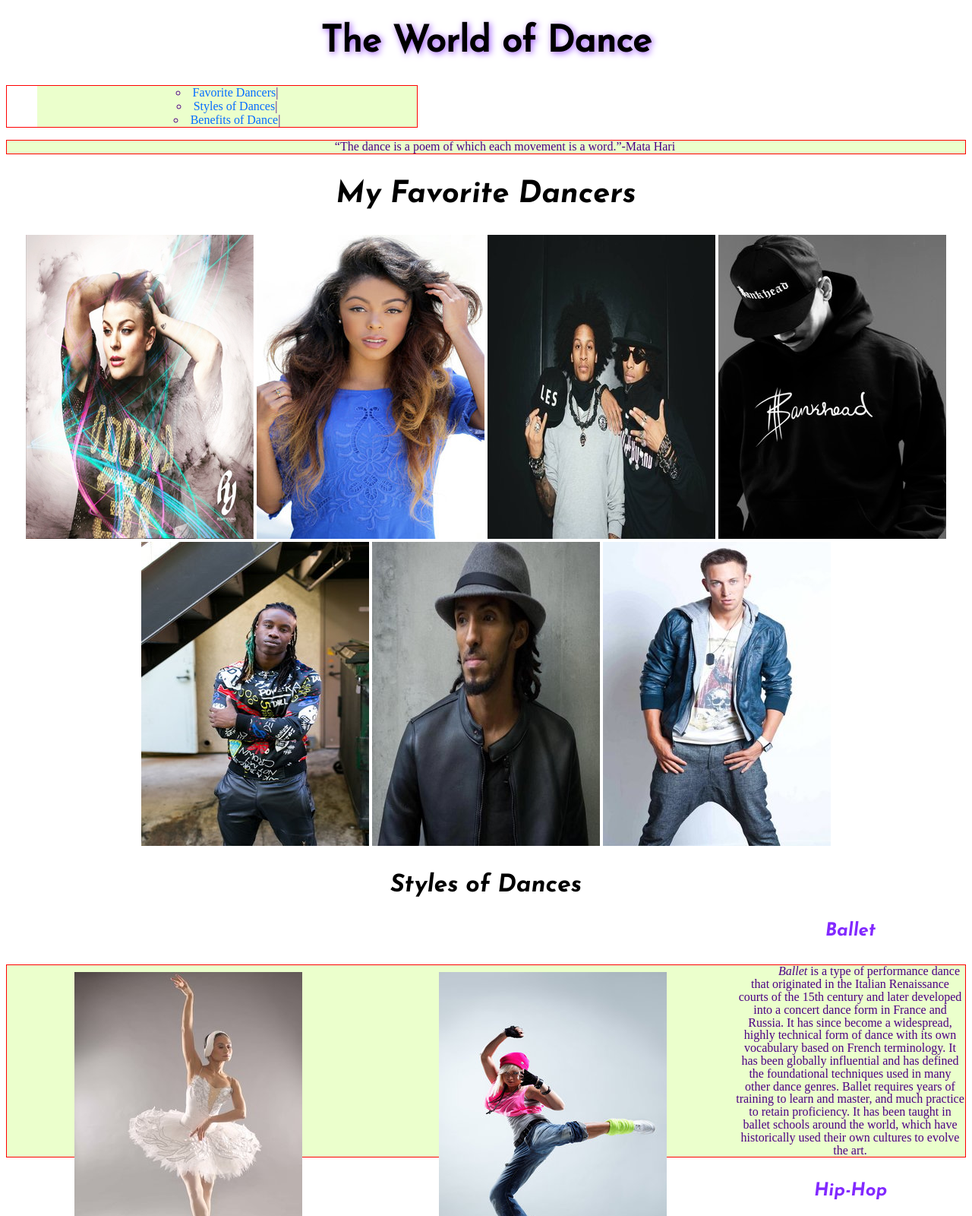
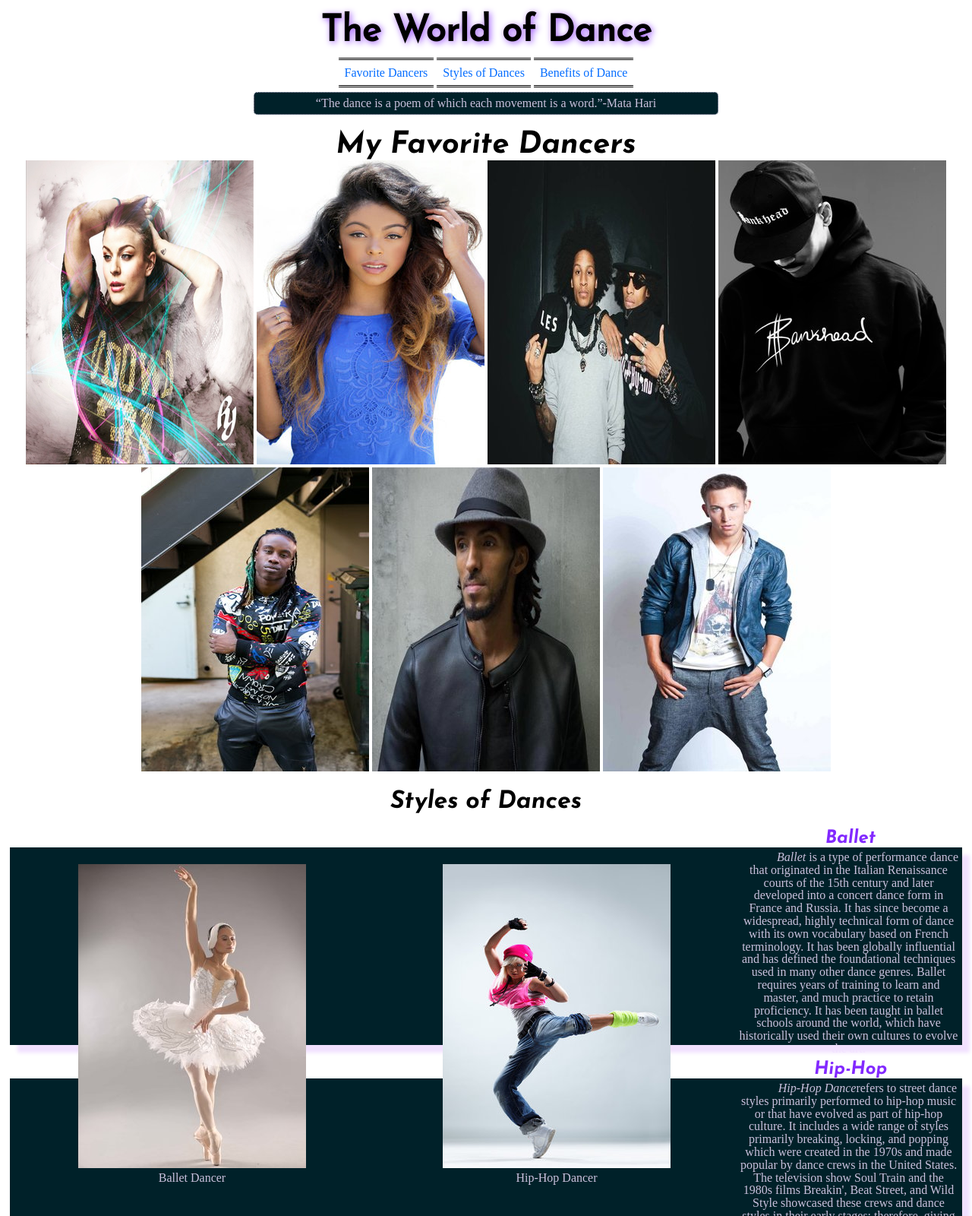
Before and after one commit to japeters15/dws1, a plain HTML site: page Peters_Janay_Project2/index.html in a window 1280 px wide. Shown: the top 1600 px of the page at 76% size. Drawn offline with Linux system fonts and the light colour scheme.

Commit message:
Peters_Janay_Project2

```diff
--- a/Peters_Janay_Project2/css/main.css
+++ b/Peters_Janay_Project2/css/main.css
@@ -28,6 +28,17 @@ body{
 	background-color:rgba(255, 255, 255, 1);
 	width:1440px:
 	margin:auto;
+	padding:5px;
+}
+
+li.nav{
+	display:inline;
+	border-top: 3px double #000;
+	border-bottom: 3px double #000;
+	width: 500px;
+	margin:auto;
+	padding:8px;
+	background-color: #fff;
 }
 
 h1{
@@ -36,6 +47,8 @@ h1{
 	font-weight: bold;
 	font-style: normal;
 	text-shadow: 2px 2px 8px #a05cff;
+	margin:auto;
+	padding:5px;
 }
 
 h2{
@@ -43,6 +56,8 @@ h2{
 	font-size: 250%;
 	font-weight: lighter;
 	font-style: oblique;
+	margin:auto;
+	padding-top:20px;
 }
 
 h3{
@@ -50,6 +65,8 @@ h3{
 	font-size:200%;
 	font-weight:lighter;
 	font-style: oblique;
+	margin:auto;
+	padding-top:20px;
 }
 
 
@@ -59,41 +76,59 @@ h4{
 	font-size:150%;
 	font-weight:lighter;
 	font-style: oblique;
+	margin:auto;
+	padding-top:20px;
 }
 
-p, figcaption, li{
-	color:rgba(75, 0, 133, 1);
-	background-color:#ebffcc;
+p, figcaption, li.benefits{
+	color:rgba(241, 224, 255, 0.84);
+	background-color:#002129;
 }
 
-p{
-	line-height: 105%;
-	text-indent: 50px;
-	width: ;
-	height: ;
-	padding: ;
-	border:	1px solid red;
-	margin-left: ;
+p.a{
+	width: 600px;
+	padding: 5px; ;
+	border: dotted;
+	border-radius: 5px;
+	border-width:thin;
+	margin: auto ;
+}
+
+p.b{
+	width: 600px;
+	padding: 5px; ;
+	border: dotted;
+	border-radius: 5px;
+	border-width:thin;
+	margin: auto ;
 }
 
 #type{
 	line-height: 105%;
 	text-indent: 50px;
-	width:;
-	height: ;
-	padding: ;
-	border:	1px solid red;
-	margin-left: ;
+	height: 250px ;
+	padding: 5px;
+	box-shadow:	10px 10px 5px #f1e0ff;
+	margin: auto ;
 }
 
-img{
-	width:300px;
-	height:400px;
+li.benefits{
+	line-height: 105%;
+	text-indent: 50px;
+	padding: 5px;
+	box-shadow:	10px 10px 5px #f1e0ff;
+	margin: auto ;
 }
 
-aside{
-	width=2800px;
-	height=950px;
+ul.foot{
+	border-top: 3px double #000;
+	border-bottom: 3px double #000;
+	width: 1000px;
+	margin:auto;
+	margin-top:5px;
+	margin-bottom:5px;
+	padding:5px;
+	background-color: #fff;
 }
 
 figure{
@@ -105,25 +140,16 @@ figure{
 ol{
 	list-style-type: lower-roman;
 	list-style-position: inside;
-	width:
-	height:
-	padding:
-	border:
-	margin:
 }
 
 ul{
 	list-style-type: circle;
 	list-style-position: inside;
-	width: 500px;
-	height: ;
-	padding: ;
-	border:	1px solid red;
-	margin-left: ;
+	padding-right: 40px ;
 }
 
 #benefits{
-	padding-top:70px;
+	padding-top:10px;
 }
 
 a.hovertext {
--- a/Peters_Janay_Project2/index.html
+++ b/Peters_Janay_Project2/index.html
@@ -13,15 +13,15 @@
 		<h1 id="top"> The World of Dance </h1>
 		<nav id="main_nav">
 			<ul>
-				<li><a href="#dancers"> Favorite Dancers</a>|</li>
-				<li><a href="#types"> Styles of Dances</a>|</li>
-				<li><a href="#benefits"> Benefits of Dance</a>|</li>
+				<li class="nav"><a href="#dancers"> Favorite Dancers</a></li>
+				<li class="nav"><a href="#types"> Styles of Dances</a></li>
+				<li class="nav"><a href="#benefits"> Benefits of Dance</a></li>
 			</ul>
 		</nav>
 		</header><!--Header Closing-->
 
 		<aside>
-			<p><q>The dance is a poem of which each movement is a word.</q>-Mata Hari</p>
+			<p class="a"><q>The dance is a poem of which each movement is a word.</q>-Mata Hari</p>
 		</aside>
 
 		<article><!--Article Opening-->
@@ -136,7 +136,7 @@
 			</p>
 				<h4><strong>Caribbean</strong></h4>
 			<p id="type">
-				 <em> Dutty Wine</em>is a form of Jamaican head dance, characteristically danced by young
+				 <em> Dutty Wine</em> is a form of Jamaican head dance, characteristically danced by young
 				 women. There are several dancers in Jamaica who claim they were its creator, although
 				 there is proof in a video with one of the crowned Dancehall Queens named Mad Michelle
 				 first performing the dance in front of a crowd. The dance involves a rotating movement
@@ -149,25 +149,25 @@
 				 as "the dance craze" of 2006.
 			</p>
 		</article><!--Article Close-->
-
+		<br/>
 		<article>
 			<h3 id="benefits">Benefits of Dance</h3>
 
 				<ol>
-					<li><h4><strong>Health</strong></h4>
+					<li class="benefits"><h4><strong>Health</strong></h4>
 					When you dance, your cardiovascular system improves, your muscle tone increases and you
 					burn calories. This low-impact aerobic activity also increases flexibility, strength,
 					and balance. Olympic athletes often dance as part of their training to sharpen their
 					control, agility, and speed. <q>Dancing is great exercise, and our studios offer a pleasant,
 					fun atmosphere in which to learn.</q>-Fred Astaire <abbr title="Franchised Dance Studios">FDS</abbr>
 					</li>
-					<li><h4><strong>Confidence</strong></h4>
+					<li class="benefits"><h4><strong>Confidence</strong></h4>
 					Dancers possess an aura of self-confidence and an ability to enjoy themselves more in social
 					 situations. When you learn how to dance, your entire mental outlook will take on a fresh sense
 					 of creativity, motivation, and energy. This new self-confidence in your dancing abilities will
 					 transfer to other aspects of your life as well.
 					</li>
-					<li><h4><strong>Self-Expression</strong></h4>
+					<li class="benefits"><h4><strong>Self-Expression</strong></h4>
 					Dance provides an emotional outlet so that you can express your feelings through your body movements
 					with passion and flair. Dancing will bring out, improve upon, and strengthen your ability to
 					permanently use these expressive qualities even when you are not dancing.
@@ -178,7 +178,7 @@
 		<footer>
 			<h3 id="studios">Want To Book Dancers?</h3>
 				<h4><strong>Contact them directly:</strong></h4>
-				<ul>
+				<ul class="foot">
 					<li><a href="http://www.seanbankhead.com/contact.html">Sean Bankhead</a></li>
 					<li><a href="http://www.immabeast.co">Willda Beast</a></li>
 					<li><a href="https://instagram.com/janelleginestra/">Janelle Ginestra</a></li>
@@ -187,7 +187,7 @@
 					<li><a href="http://marquesescott.us/contact/">Marquese Scott</a></li>
 					<li><a href="http://mattsteffanina.com/contact/">Matt Steffanina</a></li>
 				</ul>
-				<p><a href="#top"> Top </a></p>
+				<p class="b"><a href="#top"> Top </a></p>
 				&copy; 2015 The World of Dance
 </footer>
 </body>
```
Also changed, not shown: 1 other file.
